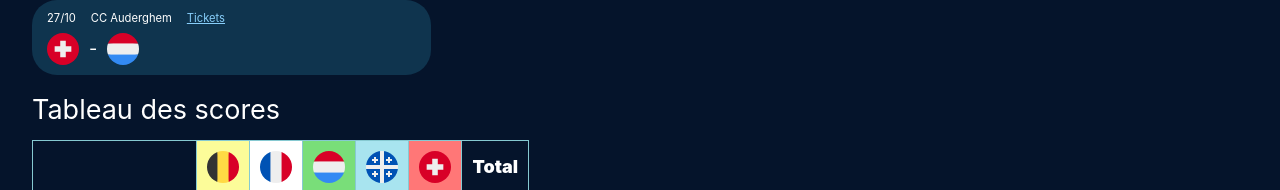
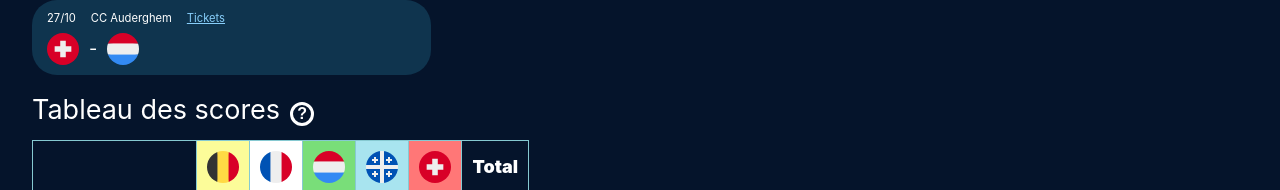
Before and after one commit to tchapeaux/mondial-impro-2023-resultats, a Vue app: page / in a window 1280 px wide. Shown: the part 576-766 px from the top of the page. Built offline with nearby package versions, Linux system fonts and the light colour scheme.

Commit message:
better score hint dialog

```diff
--- a/src/App.vue
+++ b/src/App.vue
@@ -19,6 +19,14 @@ if (new URLSearchParams(window.location.search).get('fakeData')) {
     m.overtime = Math.random() > 0.6
   })
 }
+
+function openScoreHint() {
+  document.querySelector('#score-explications').showModal()
+}
+
+function closeScoreHint() {
+  document.querySelector('#score-explications').close()
+}
 </script>
 
 <template>
@@ -26,7 +34,9 @@ if (new URLSearchParams(window.location.search).get('fakeData')) {
   <h1 class="hero-title">Récap</h1>
   <p class="hero-sub">du 29e Mondial d'Impro</p>
 
-  <p><a href="https://www.fbia.be/mondial-2023/" target="_blank">Plus d'infos</a></p>
+  <p>
+    <a href="https://www.fbia.be/mondial-2023/" target="_blank">Plus d'infos</a>
+  </p>
 
   <h2>Équipes</h2>
   <ul class="teams-list">
@@ -43,15 +53,24 @@ if (new URLSearchParams(window.location.search).get('fakeData')) {
     />
   </ul>
 
-  <h2>Tableau des scores</h2>
+  <h2 class="header-with-tooltip">
+    Tableau des scores
+    <button class="tooltip" @click="openScoreHint">?</button>
+    <dialog id="score-explications">
+      <div class="content">
+        <h3>Scores de match</h3>
+        <ul class="small">
+          <li>0 = perdu dans le temps règlementaire</li>
+          <li>1 = perdu après une impro supplémentaire</li>
+          <li>3 = gagné après une impro supplémentaire</li>
+          <li>4 = gagné dans le temps règlementaire</li>
+        </ul>
+        <button @click="closeScoreHint">Fermer</button>
+      </div>
+    </dialog>
+  </h2>
   <div class="recap-table">
     <RecapTable :results="RESULTS" />
-    <ul class="small">
-      <li>0 = perdu dans le temps règlementaire</li>
-      <li>1 = perdu après une impro supplémentaire</li>
-      <li>3 = gagné après une impro supplémentaire</li>
-      <li>4 = gagné dans le temps règlementaire</li>
-    </ul>
   </div>
 
   <div class="finale-section">
@@ -99,6 +118,73 @@ h2 {
 
 .small {
   font-size: 0.8rem;
+}
+
+.header-with-tooltip {
+  display: flex;
+  align-items: baseline;
+}
+
+.tooltip {
+  padding: 2px;
+  margin: 2px;
+  margin-left: 10px;
+  border-radius: 50%;
+  background: var(--color-background);
+  color: var(--color-text);
+
+  border: var(--color-text) 3px solid;
+
+  font-size: 1rem;
+  font-weight: 900;
+
+  display: flex;
+  align-items: center;
+  justify-content: center;
+  height: 1.5rem;
+  width: 1.5rem;
+
+  cursor: pointer;
+}
+
+.tooltip:hover {
+  background-color: var(--color-text);
+  color: var(--color-background);
+}
+
+dialog {
+  margin: auto;
+}
+
+#score-explications {
+  background-color: var(--dark-secondary);
+  color: var(--color-text);
+
+  border-color: var(--light-secondary);
+  border-radius: 15px;
+}
+
+#score-explications .content {
+  display: flex;
+  flex-direction: column;
+  align-items: center;
+  gap: 15px;
+}
+
+#score-explications button {
+  border: 0;
+  background-color: var(--light-secondary);
+  color: var(--color-background);
+  padding: 5px 10px;
+  border-radius: 25px;
+  font-size: 1.4rem;
+  cursor: pointer;
+}
+
+#score-explications ul {
+  list-style: none;
+  padding: 0;
+  margin: 0;
 }
 
 .recap-table {
```
